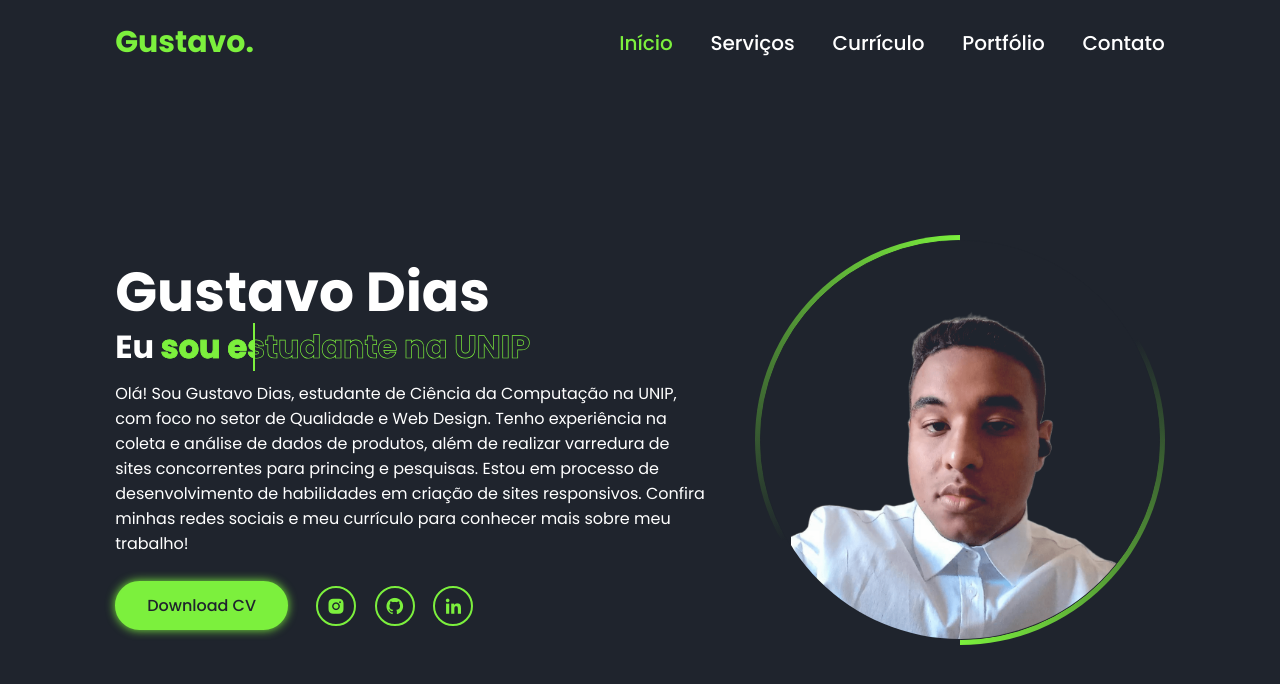
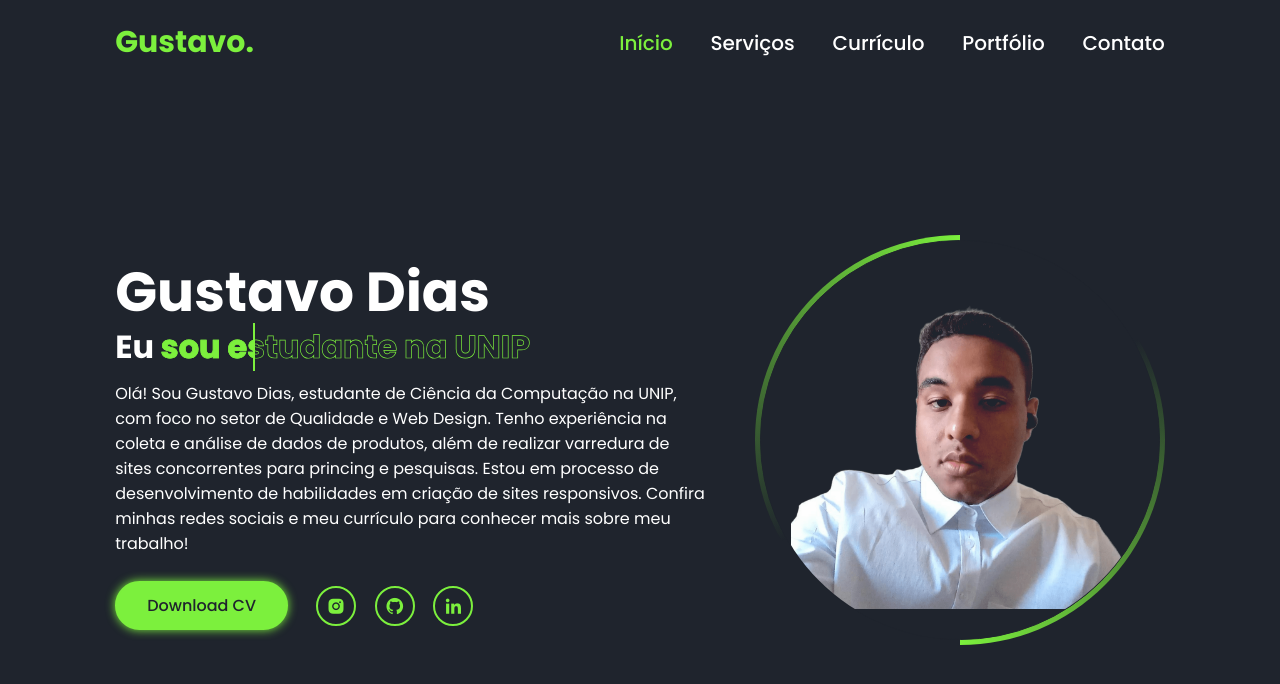
Before and after one commit to GustavoDiasdeOliveira/Portfolio, a plain HTML site: page index.html in a window 1280 px wide. Drawn offline with nearby package versions, Linux system fonts and the light colour scheme.

Commit message:
31/05/2025 - 22:10

```diff
--- a/assets/css/style.css
+++ b/assets/css/style.css
@@ -7,7 +7,6 @@
     text-decoration: none;
     border: none;
     outline: none;
-    scroll-behavior: smooth;
     font-family: 'Poppins', sans-serif;
 }
 
@@ -49,7 +48,28 @@ html {
 
 body {
     color: var(--white-color);
-    overflow-x: hidden;
+}
+
+/* Estilo da Scrollbar para navegadores WebKit (Chrome, Edge, Safari) */
+::-webkit-scrollbar {
+  width: 8px;              /* Largura da barra vertical */
+  height: 8px;             /* Altura da barra horizontal */
+}
+
+::-webkit-scrollbar-track {
+  background: #1a1f2b;     /* Fundo da área da barra (match com o fundo do site) */
+}
+
+::-webkit-scrollbar-thumb {
+  background-color: var(--second-bg-color);  /* Cor da "alça" da scrollbar (verde neon) */
+  border-radius: 10px;
+  border: 2px solid #1a1f2b;  /* Borda para criar espaço entre o fundo e a barra */
+}
+
+/* Firefox */
+* {
+  scrollbar-width: thin;
+  scrollbar-color: var(--second-bg-color) #1a1f2b;
 }
 
 /* ================== header ================== */
@@ -171,7 +191,7 @@ section.active {
     100% {
         visibility: visible;
         opacity: 1;
-        overflow: hidden;
+        overflow: auto;
     }
 }
 
@@ -179,6 +199,7 @@ section.active {
 .home {
     display: flex;
     align-items: center;
+    gap: 5rem;
 }
 
 .home-detail h1 {
@@ -294,7 +315,6 @@ section.active {
     justify-content: center;
     align-items: center;
     overflow: hidden;
-    margin-left: 50px;
 }
 
 /* animação img */
@@ -333,7 +353,7 @@ section.active {
 }
 
 .home-img .img-box .img-item img {
-    position: relative;
+    position: absolute;
     top: 3rem;
     display: block;
     width: 85%;
@@ -363,7 +383,7 @@ section.active {
     background: var(--second-bg-color);
     border: .2rem solid var(--second-bg-color);
     border-radius: 1rem;
-    transition: .4s;
+    transition: .5s;
 }
 
 .services-container .services-box:hover {
@@ -432,7 +452,7 @@ section.active {
 }
 
 .resume-box h2 {
-    font-size: 3rem;
+    font-size: 4.5rem;
 }
 
 .resume-box span {
@@ -487,7 +507,7 @@ section.active {
     display: grid;
     grid-template-columns: repeat(auto-fit, minmax(30rem, 1fr));
     gap: 2rem;
-    max-height: 38rem;
+    max-height: 45rem;
     overflow-y: auto;
     padding-right: 1rem;
     /* Espaço para a scrollbar */
@@ -496,6 +516,7 @@ section.active {
     scrollbar-color: var(--main-color) transparent;
     /* Firefox */
 }
+
 
 .resume-list .resume-item {
     background: var(--second-bg-color);
@@ -519,7 +540,7 @@ section.active {
     position: relative;
     margin-left: 2rem;
     margin-bottom: 2rem;
-    font-size: 1.5rem;
+    font-size: 1.3rem;
 }
 
 .resume-item .company::before {
@@ -807,10 +828,12 @@ section.active {
     }
 
     section {
-    padding: 10rem 4% 2rem;
-    height: 100vh; /* altura da viewport */
-    overflow-y: auto; /* ativa rolagem vertical */
-}
+        padding: 10rem 4% 2rem;
+        height: 100vh;
+        /* altura da viewport */
+        overflow-y: auto;
+        /* ativa rolagem vertical */
+    }
 
 }
 
@@ -877,7 +900,7 @@ section.active {
     }
 }
 
-@media screen and (max-width: 600px){
+@media screen and (max-width: 600px) {
     .home-img .img-box {
         width: 30rem;
         height: 30rem;
@@ -895,6 +918,7 @@ section.active {
 }
 
 @media screen and (max-width: 400px) {
+
     .home-detail,
     .resume-box h2,
     .resume-box .heading,
--- a/index.html
+++ b/index.html
@@ -4,26 +4,28 @@
 <head>
     <meta charset="UTF-8">
     <meta name="viewport" content="width=device-width, initial-scale=1.0">
-
-    <!-- Boxicons -->
+    <!-- box icons -->
     <link href="https://unpkg.com/boxicons@2.1.4/css/boxicons.min.css" rel="stylesheet" />
-
-    <!-- Google Material Symbols Rounded -->
+    <!-- BOOTSTRAP ICONS -->
+    <!-- Linking Google fonts for icons -->
     <link rel="stylesheet"
         href="https://fonts.googleapis.com/css2?family=Material+Symbols+Rounded:opsz,wght,FILL,GRAD@24,400,0,0" />
-
-    <!-- SwiperJS CSS -->
+    <!-- Linking SwiperJS CSS -->
     <link rel="stylesheet" href="https://cdn.jsdelivr.net/npm/swiper@11/swiper-bundle.min.css">
-
-    <!-- Google Fonts: Poppins -->
+    <!-- META TAG DE VIEWPORT -->
+    <meta name="viewport" content="width=device-width, initial-scale=1.0">
+    <!-- GOOGLE FONTS -->
     <link rel="preconnect" href="https://fonts.googleapis.com">
     <link rel="preconnect" href="https://fonts.gstatic.com" crossorigin>
     <link
         href="https://fonts.googleapis.com/css2?family=Poppins:ital,wght@0,100;0,200;0,300;0,400;0,500;0,600;0,700;0,800;0,900;1,100;1,200;1,300;1,400;1,500;1,600;1,700;1,800;1,900&display=swap"
         rel="stylesheet">
-    <meta name="viewport" content="width=device-width, initial-scale=1.0">
-
+    <!-- FIM GOOGLE FONTS -->
+    <!-- BOOTSTRAP ICONS -->
+    <link rel="stylesheet" href="https://cdn.jsdelivr.net/npm/bootstrap-icons@1.11.3/font/bootstrap-icons.min.css">
+    <!-- FIM BOOTSTRAP ICONS -->
     <!-- CSS -->
+     <link rel="shortcut icon" href="assets/images/LogoZ.png" type="image/x-icon">
     <link rel="stylesheet" href="assets/css/style.css">
     <title>Portfólio</title>
 </head>
```
